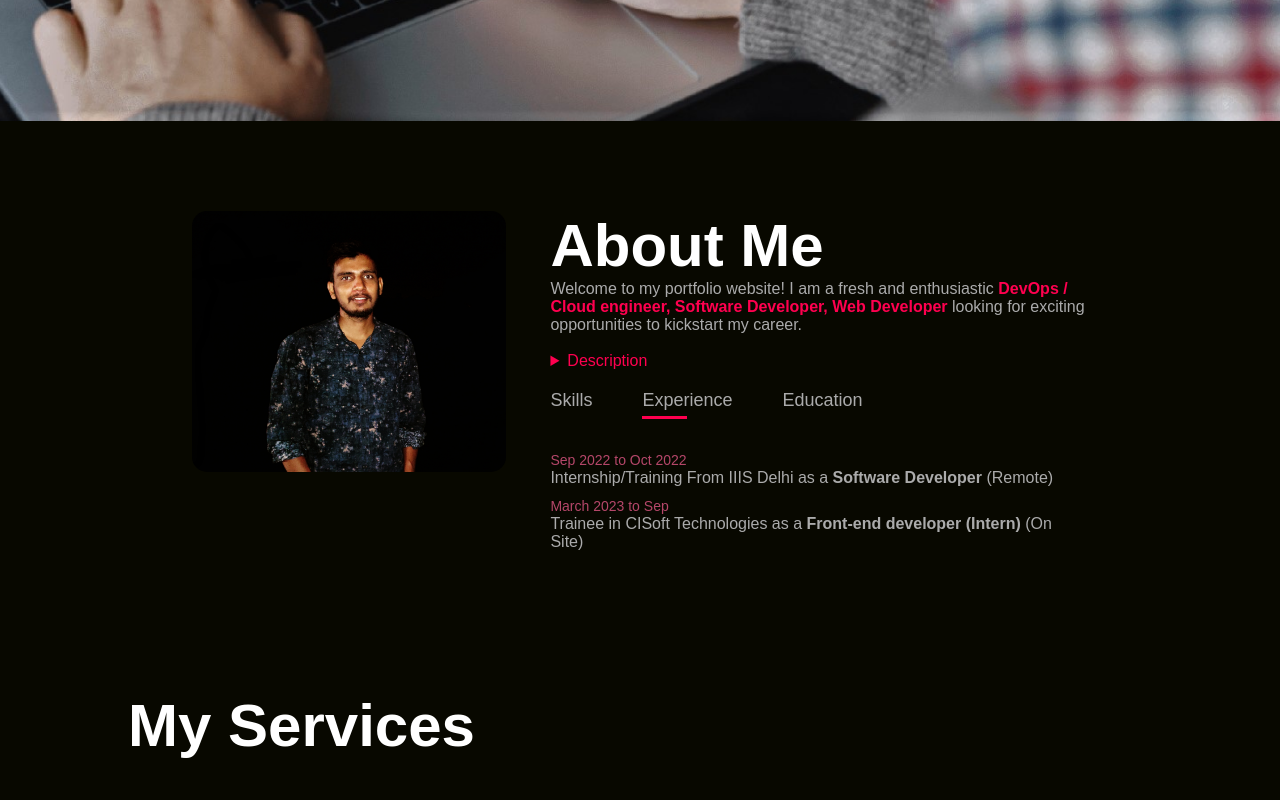
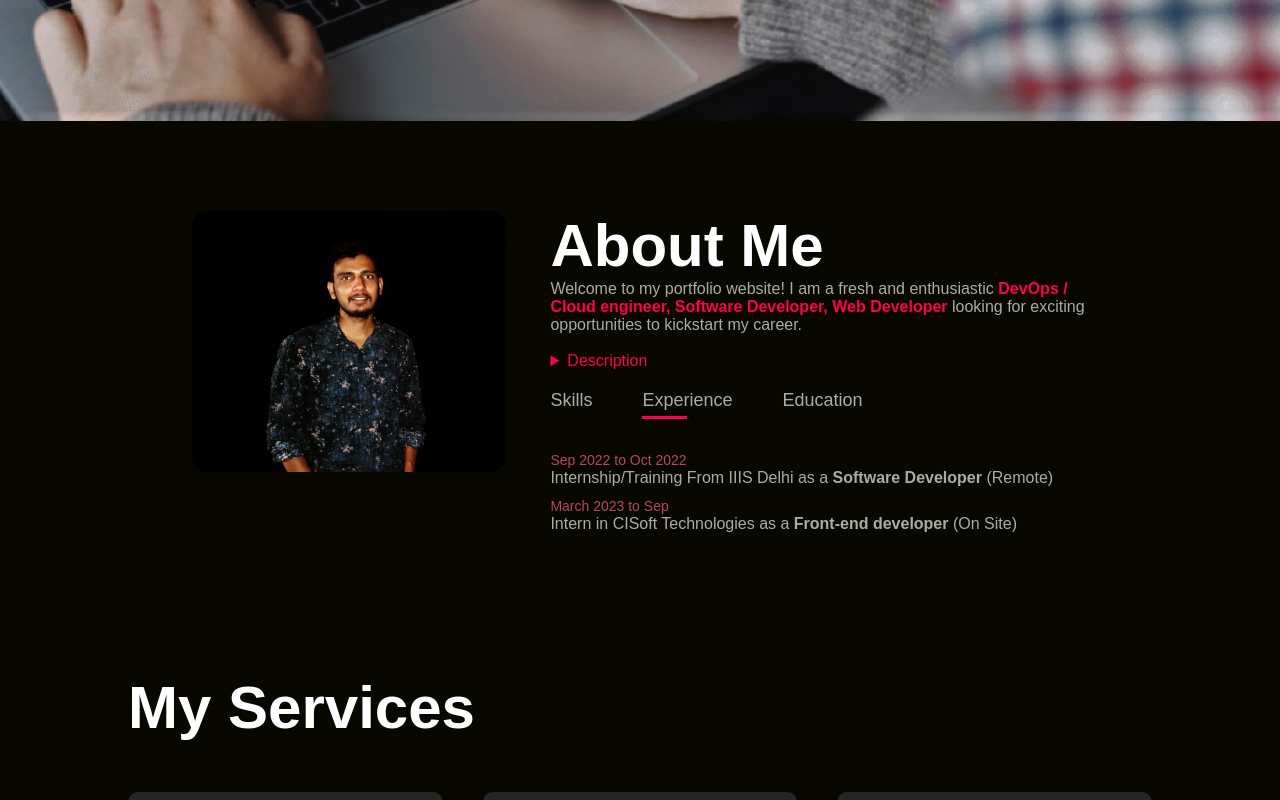
Before and after one commit to Sandeep-singh-IT/sandeep.portfolio.github.io, a plain HTML site: page index.html in a window 1280 px wide. Both pictures are taken after a click on the element "Experience". Shown: the part 679-1479 px from the top of the page. Drawn offline with Linux system fonts and the light colour scheme.

Commit message:
Update index.html

```diff
--- a/index.html
+++ b/index.html
@@ -76,7 +76,7 @@
                         <ul>
                             <li><span>Sep 2022 to Oct 2022</span><br>Internship/Training From IIIS Delhi as a <b>Software Developer</b> (Remote)</li>
 
-                            <li><span>March 2023 to Sep</span><br>Trainee in CISoft Technologies as a <b>Front-end developer (Intern) </b> (On Site)</li>
+                            <li><span>March 2023 to Sep</span><br>Intern in CISoft Technologies as a <b>Front-end developer</b> (On Site)</li>
 
                         </ul>
                     </div>
```
